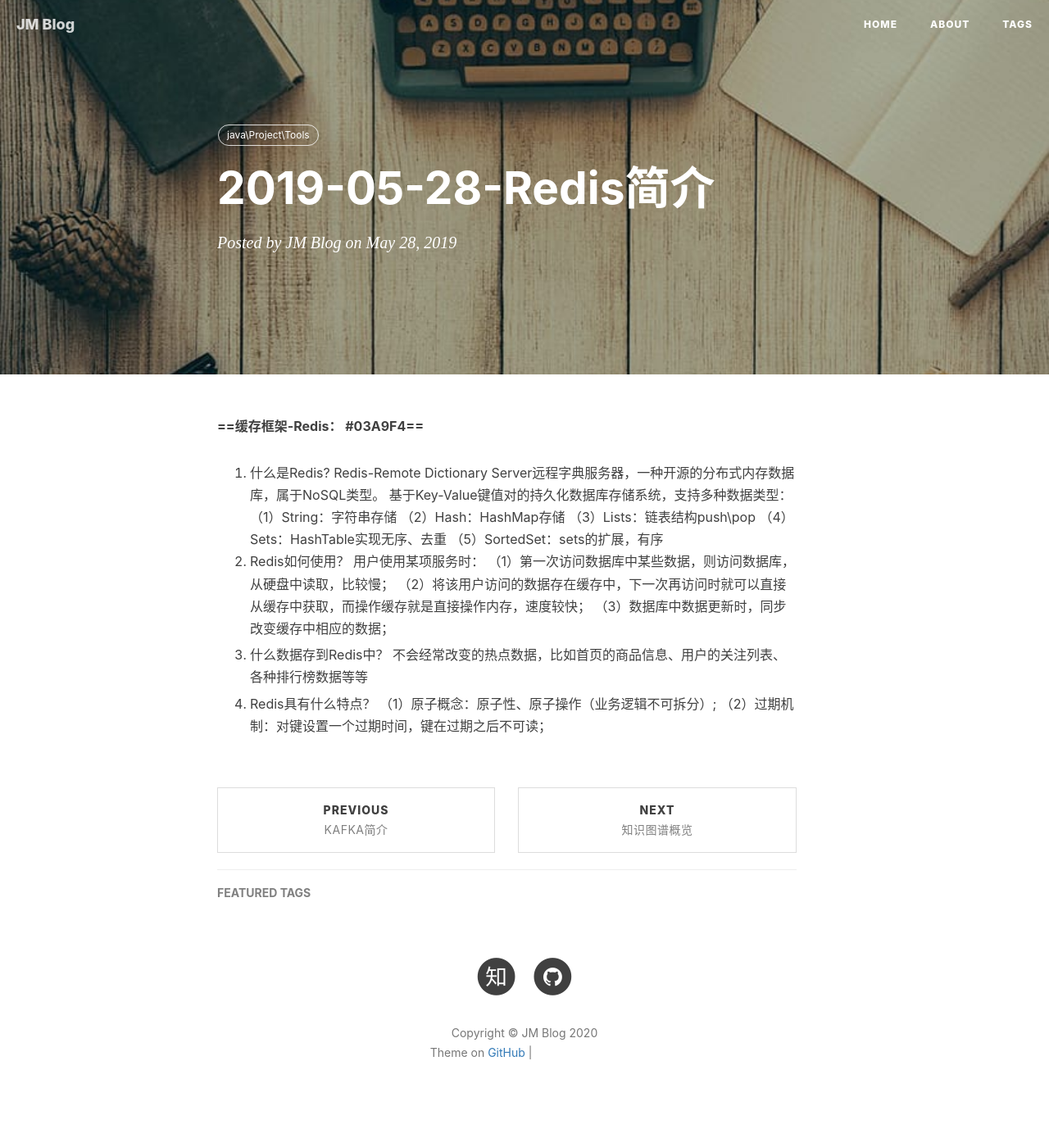
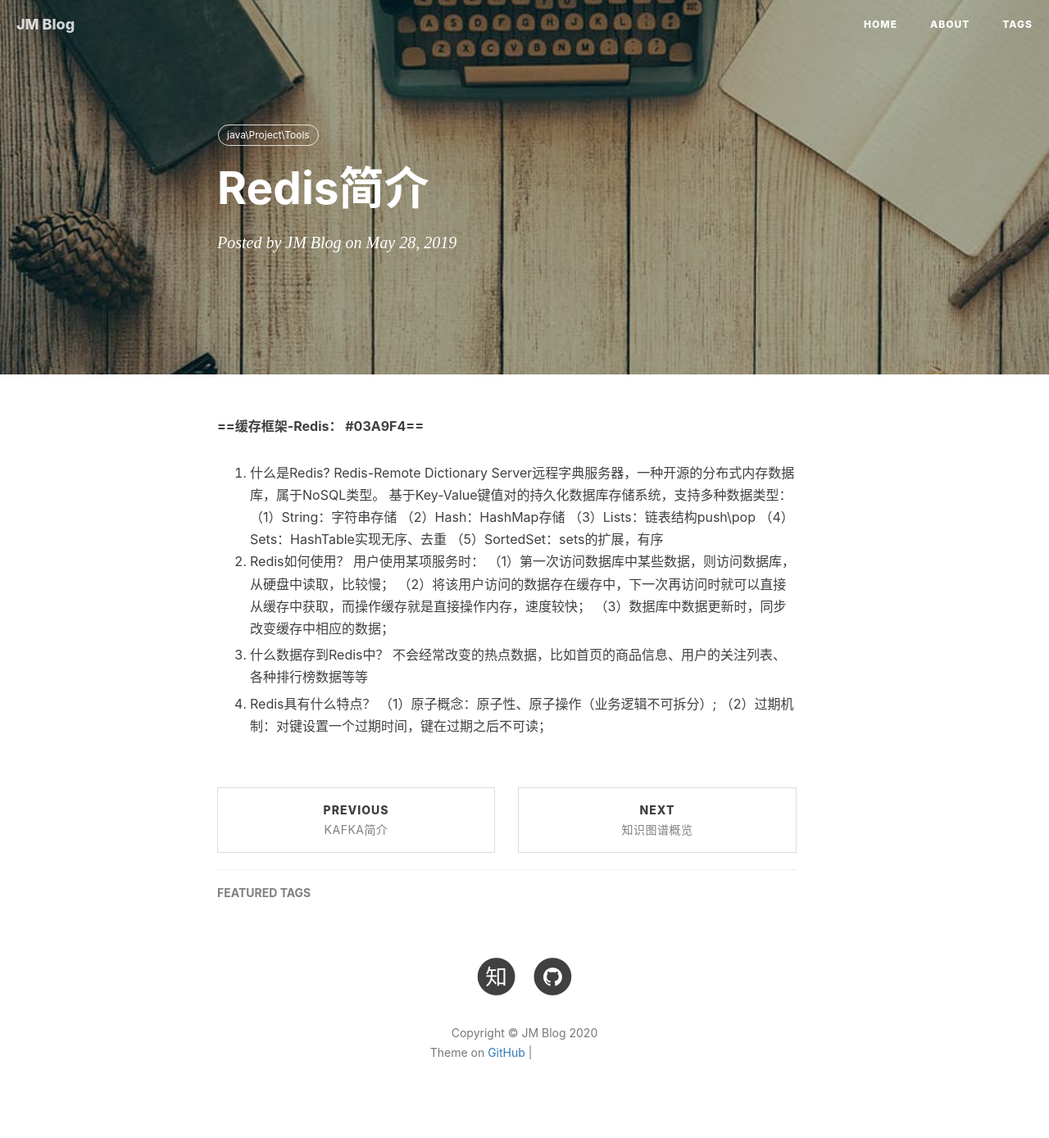
Before and after one commit to hibiscusJM/hibiscusJM.github.io, a Jekyll site: the page built from _posts/2019-05-28-Redis简介.md, in a window 1280 px wide. Shown: the whole page at 82% size. Built offline with Jekyll 4.4.1, drawn with Linux system fonts in a browser that asks for light colours; nearby versions of some CDN libraries; our own code applies the rules of GitHub Pages for plain Markdown files; comment, search, counter and statistics services are not loaded; grey boxes are pictures that could not be loaded.

Commit message:
修改文件: _posts/2019-05-28-Redis简介.md

```diff
--- a/_posts/2019-05-28-Redis简介.md
+++ b/_posts/2019-05-28-Redis简介.md
@@ -1,5 +1,5 @@
 ---
-title: 2019-05-28-Redis简介
+title: Redis简介
 tags: java\Project\Tools
 renderNumberedHeading: true
 grammar_cjkRuby: true
```
